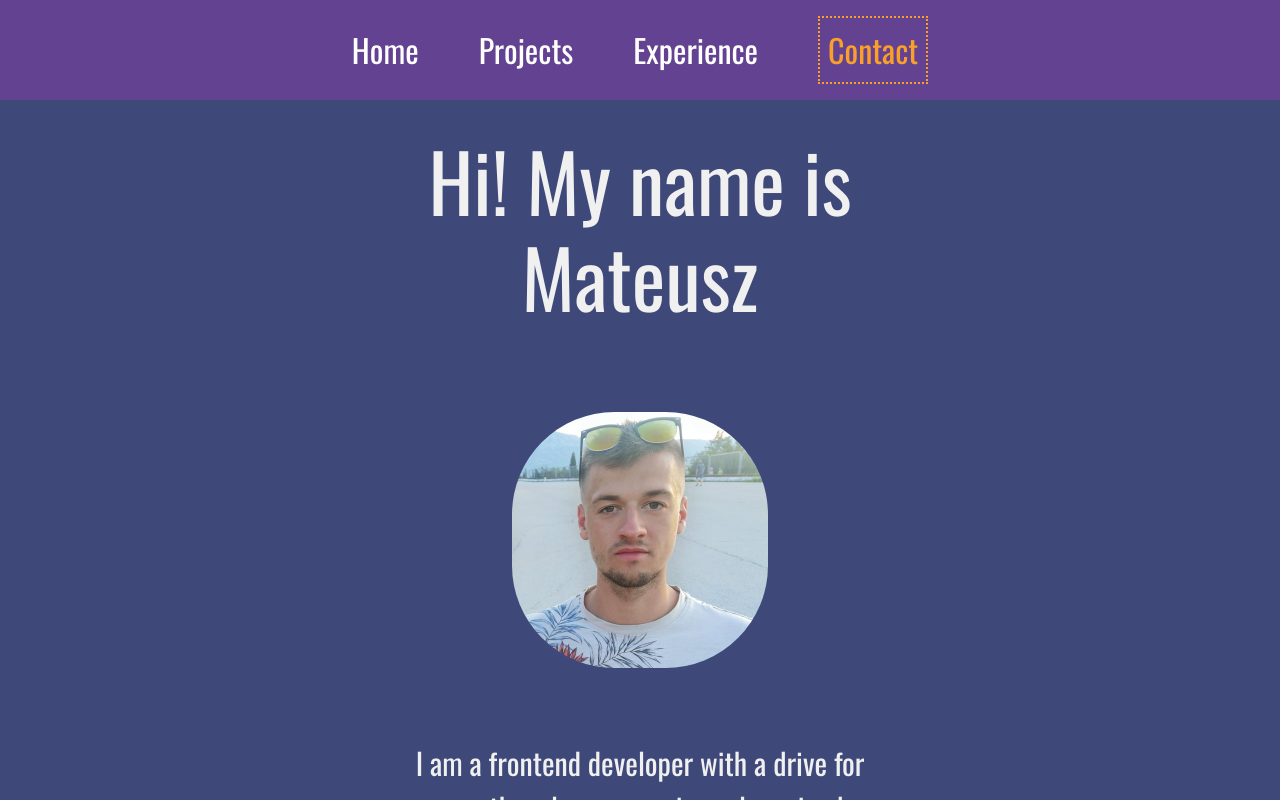
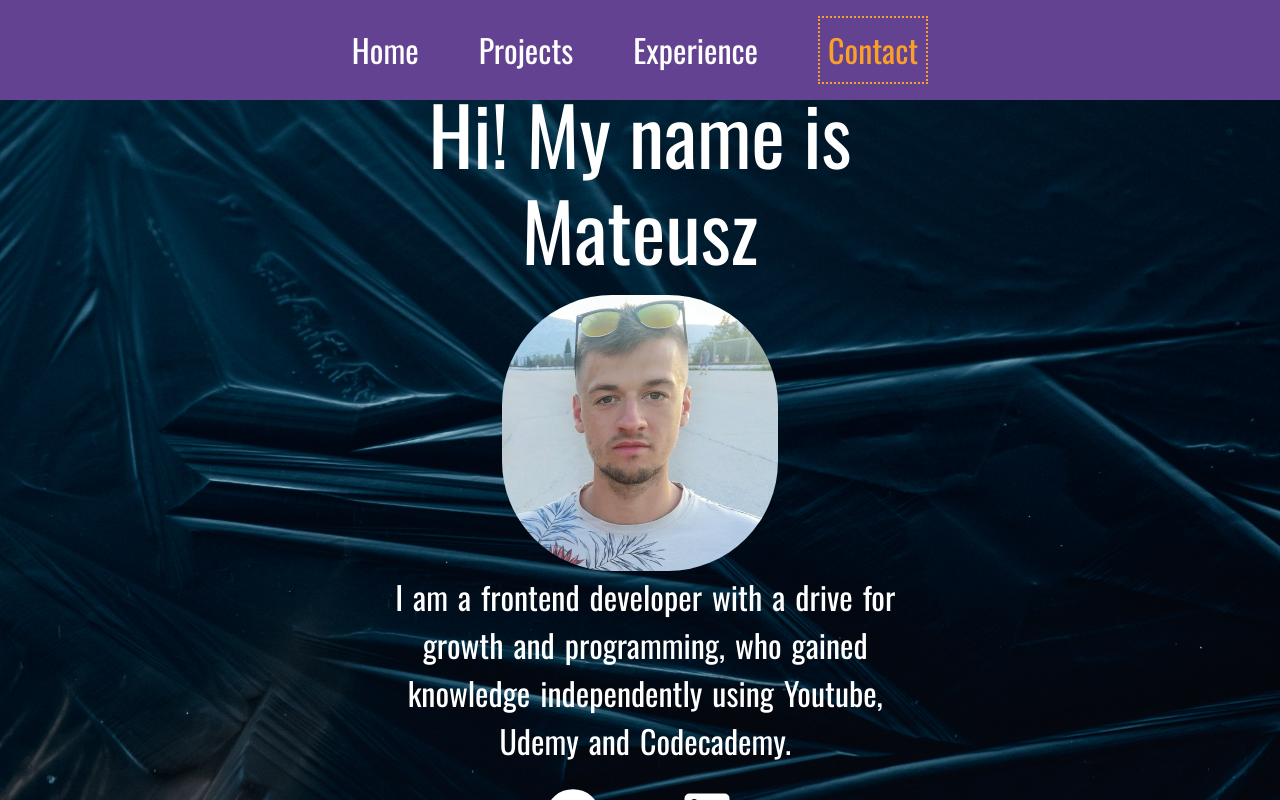
Before and after one commit to KroMateusz/my-react-portfolio, a React (Vite) app: page / in a window 1280 px wide. Shown: the top 800 px of the page. Built offline with nearby package versions, Linux system fonts and the light colour scheme.

Commit message:
home section in progress

```diff
--- a/src/pages/Home.jsx
+++ b/src/pages/Home.jsx
@@ -1,4 +1,4 @@
-import React from 'react';
+import React, { useEffect, useState } from 'react';
 import GitHubIcon from '@mui/icons-material/GitHub';
 import LinkedInIcon from '@mui/icons-material/LinkedIn';
 import PhotoSection from '../helpers/PhotoSection.jsx';
@@ -14,9 +14,31 @@ function Home() {
 					<h1>Hi! My name is Mateusz</h1>
 					<PhotoSection />
 					<p>
-						I am a frontend developer with a drive for growth and
+						<span>I</span>
+						<span>am</span>
+						<span>a</span>
+						<span>frontend </span>
+						<span>developer</span>
+						<span>with</span>
+						<span>a</span>
+						<span>drive</span>
+						<span>for</span>
+						<span>growth</span>
+						<span>and</span>
+						<span>programming,</span>
+						<span>who</span>
+						<span>gained</span>
+						<span>knowledge</span>
+						<span>independently</span>
+						<span>using</span>
+						<span>Youtube,</span>
+						<span>Udemy</span>
+						<span>and</span>
+						<span>Codecademy.</span>
+
+						{/* I am a frontend developer with a drive for growth and
 						programming, who gained knowledge independently using
-						YouTube, Udemy, and Codecademy.
+						YouTube, Udemy, and Codecademy. */}
 					</p>
 					<a
 						href='https://github.com/KroMateusz'
@@ -51,4 +73,8 @@ function Home() {
 	);
 }
 
+const showOnScroll = () => {
+	const showText = window.innerHeight;
+};
+
 export default Home;
--- a/src/styles/Contact.css
+++ b/src/styles/Contact.css
@@ -1,5 +1,5 @@
 .container {
-	background-image: url('../assets/photos/background.jpg');
+	background-image: url('../assets/photos/background-contact.jpg');
 	background-position: center;
 	background-size: cover;
 	background-repeat: no-repeat;
--- a/src/styles/Home.css
+++ b/src/styles/Home.css
@@ -5,13 +5,18 @@
 }
 
 .about {
+	height: 90vh;
 	display: flex;
 	flex-direction: column;
 	justify-content: center;
 	align-items: center;
 	text-align: center;
-	background-color: var(--primary);
-	color: #f0f0f0;
+	background-image: url('../assets/photos/background-home.jpg');
+	background-attachment: fixed;
+	background-position: center;
+	background-repeat: no-repeat;
+	background-size: cover;
+	color: white;
 }
 
 .about h1 {
@@ -21,14 +26,107 @@
 
 .about .prompt {
 	margin: 1rem;
-	width: 40%;
-	font-size: 30px;
+	width: 43%;
+	font-size: 2rem;
 }
 
 .prompt svg {
 	font-size: 60px;
 	margin: 5px;
 	color: white;
+}
+
+.prompt p {
+	transform: scale(0.94);
+	animation: scale 3s forwards cubic-bezier(0.5, 1, 0.89, 1);
+}
+
+span {
+	display: inline-block;
+	opacity: 0;
+	filter: blur(4px);
+	margin-left: 10px;
+}
+
+span:nth-child(1) {
+	animation: fade-in 0.8s 0.1s forwards cubic-bezier(0.11, 0, 0.5, 0);
+}
+
+span:nth-child(2) {
+	animation: fade-in 0.8s 0.2s forwards cubic-bezier(0.11, 0, 0.5, 0);
+}
+
+span:nth-child(3) {
+	animation: fade-in 0.8s 0.3s forwards cubic-bezier(0.11, 0, 0.5, 0);
+}
+
+span:nth-child(4) {
+	animation: fade-in 0.8s 0.4s forwards cubic-bezier(0.11, 0, 0.5, 0);
+}
+
+span:nth-child(5) {
+	animation: fade-in 0.8s 0.5s forwards cubic-bezier(0.11, 0, 0.5, 0);
+}
+
+span:nth-child(6) {
+	animation: fade-in 0.8s 0.6s forwards cubic-bezier(0.11, 0, 0.5, 0);
+}
+
+span:nth-child(7) {
+	animation: fade-in 0.8s 0.7s forwards cubic-bezier(0.11, 0, 0.5, 0);
+}
+
+span:nth-child(8) {
+	animation: fade-in 0.8s 0.8s forwards cubic-bezier(0.11, 0, 0.5, 0);
+}
+
+span:nth-child(9) {
+	animation: fade-in 0.8s 0.9s forwards cubic-bezier(0.11, 0, 0.5, 0);
+}
+
+span:nth-child(10) {
+	animation: fade-in 0.8s 1s forwards cubic-bezier(0.11, 0, 0.5, 0);
+}
+
+span:nth-child(11) {
+	animation: fade-in 0.8s 1.1s forwards cubic-bezier(0.11, 0, 0.5, 0);
+}
+
+span:nth-child(12) {
+	animation: fade-in 0.8s 1.2s forwards cubic-bezier(0.11, 0, 0.5, 0);
+}
+
+span:nth-child(13) {
+	animation: fade-in 0.8s 1.3s forwards cubic-bezier(0.11, 0, 0.5, 0);
+}
+
+span:nth-child(14) {
+	animation: fade-in 0.8s 1.4s forwards cubic-bezier(0.11, 0, 0.5, 0);
+}
+
+span:nth-child(15) {
+	animation: fade-in 0.8s 1.5s forwards cubic-bezier(0.11, 0, 0.5, 0);
+}
+
+span:nth-child(16) {
+	animation: fade-in 0.8s 1.6s forwards cubic-bezier(0.11, 0, 0.5, 0);
+}
+
+span:nth-child(17) {
+	animation: fade-in 0.8s 1.7s forwards cubic-bezier(0.11, 0, 0.5, 0);
+}
+
+span:nth-child(18) {
+	animation: fade-in 0.8s 1.8s forwards cubic-bezier(0.11, 0, 0.5, 0);
+}
+span:nth-child(19) {
+	animation: fade-in 0.8s 1.9s forwards cubic-bezier(0.11, 0, 0.5, 0);
+}
+span:nth-child(20) {
+	animation: fade-in 0.8s 2s forwards cubic-bezier(0.11, 0, 0.5, 0);
+}
+span:nth-child(21) {
+	animation: fade-in 0.8s 2.1s forwards cubic-bezier(0.11, 0, 0.5, 0);
 }
 
 .prompt a {
@@ -70,6 +168,9 @@
 .skills-images img:nth-child(n) {
 	margin: 1rem;
 }
+.skills-images img:nth-child(even) {
+	margin-top: 5rem;
+}
 
 .certificates-list {
 	width: 100vw;
@@ -83,6 +184,18 @@
 .certificates-list img {
 	width: 20%;
 	margin: 10px;
+}
+
+@keyframes scale {
+	100% {
+		transform: scale(1);
+	}
+}
+@keyframes fade-in {
+	100% {
+		opacity: 1;
+		filter: blur(0);
+	}
 }
 
 @keyframes leftToRight {
@@ -103,6 +216,16 @@
 	}
 }
 
+@media only screen and (max-width: 1024px) {
+	.about h1 {
+		font-size: 4rem;
+	}
+
+	.about .prompt {
+		font-size: 2rem;
+		width: 40%;
+	}
+}
 @media only screen and (max-width: 600px) {
 	.about h1 {
 		font-size: 40px;
--- a/src/styles/PhotoSection.css
+++ b/src/styles/PhotoSection.css
@@ -1,11 +1,31 @@
 .photo-container {
-	height: 50vh;
+	height: 35vh;
 	display: flex;
 	justify-content: center;
 	align-items: center;
 }
 
 .photo-container .image {
+	opacity: 1;
 	width: 50%;
 	border-radius: 40%;
+	animation: photoAnimation 5s ease-in-out;
 }
+
+@keyframes photoAnimation {
+	0% {
+		opacity: 0;
+	}
+	100% {
+		opacity: 1;
+	}
+}
+
+@media only screen and (max-width: 1024px) {
+	.photo-container {
+		height: 20vh;
+	}
+	.photo-container .image {
+		width: 50%;
+	}
+}
```
Also changed, not shown: src/assets/photos/background-contact.jpg (renamed from src/assets/photos/background.jpg), src/assets/photos/background-home.jpg (added).
